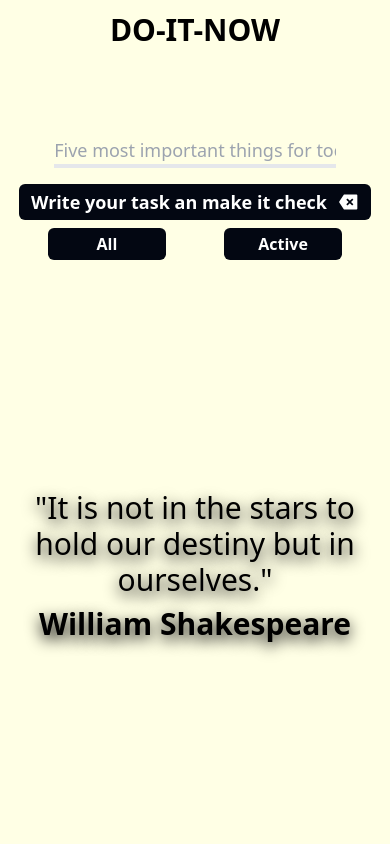
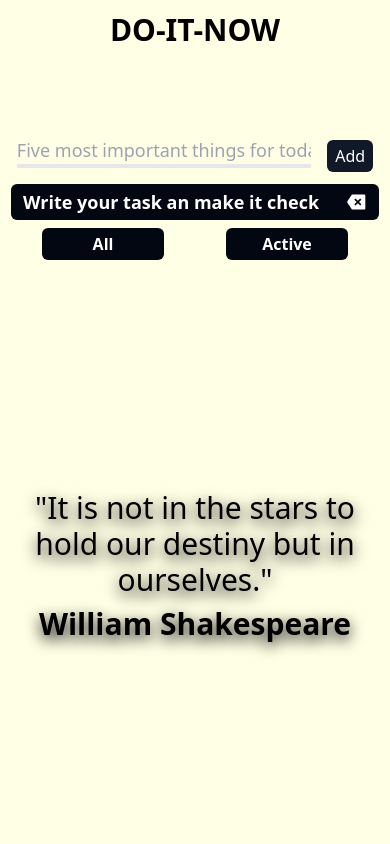
Before and after one commit to fantasyfuerte/DO-IT-PROJECT, a React (Vite) app: page / in a window 390 px wide. Shown: the top 844 px of the page. Built offline with nearby package versions, Linux system fonts and the light colour scheme.

Commit message:
Adding mobile support

```diff
--- a/src/ToDoApp/ToDoApp.tsx
+++ b/src/ToDoApp/ToDoApp.tsx
@@ -38,7 +38,7 @@ const ToDoApp: React.FC = () => {
   }, [toDoState]);
 
   return (
-    <section className="md:ml-20 p-2  rounded-md h-fit md:basis-2/5">
+    <section className="md:ml-20 p-2 min-w-96 rounded-md h-fit md:basis-2/5">
       {toDoState.length < 5 && (
         <NewTaskForm filter={filter} dispatch={dispatch} />
       )}
--- a/src/ToDoApp/components/NewTaskForm.tsx
+++ b/src/ToDoApp/components/NewTaskForm.tsx
@@ -1,16 +1,14 @@
-import {DispatchType,ActionDispatch} from '@/types.d'
-import {filters} from '../ToDoApp'
-import {useState} from 'react'
+import { DispatchType, ActionDispatch } from "@/types.d";
+import { filters } from "../ToDoApp";
+import { useState } from "react";
 
 interface Props {
-    dispatch : ({}:ActionDispatch)=>void
-    filter: filters
+  dispatch: ({}: ActionDispatch) => void;
+  filter: filters;
 }
 
-const NewTaskForm: React.FC<Props>=({dispatch,filter}) =>{
-
+const NewTaskForm: React.FC<Props> = ({ dispatch, filter }) => {
   const [title, setTitle] = useState("");
-
 
   const handleEnter = (e: React.KeyboardEvent<HTMLInputElement>) => {
     if (e.key !== "Enter" || title.length == 0 || title.trim() == "") return;
@@ -21,8 +19,17 @@ const NewTaskForm: React.FC<Props>=({dispatch,filter}) =>{
     setTitle("");
   };
 
-    return <div
-    className={`transition duration-300 flex flex-col items-center w-full ${
+  const handlePress = () => {
+    dispatch({
+      type: DispatchType.ADD,
+      payload: { title, id: crypto.randomUUID() },
+    });
+    setTitle("");
+  };
+
+  return (
+    <div
+      className={`transition duration-300 flex justify-center items-center w-full ${
         filter !== filters.ALL && "opacity-15"
       } `}
     >
@@ -35,7 +42,14 @@ const NewTaskForm: React.FC<Props>=({dispatch,filter}) =>{
         className="w-4/5 outline-none bg-transparent border-b-4 text-center text-lg font-medium mb-2"
         disabled={filter !== filters.ALL ? true : false}
       />
+      <button
+        className="inline-block md:hidden px-2 py-1 text-white bg-gray-900 rounded-md ml-4"
+        onClick={handlePress}
+      >
+        Add
+      </button>
     </div>
-}
+  );
+};
 
-export default NewTaskForm
+export default NewTaskForm;
```
Lines whose indentation alone changed are shown as unchanged.
